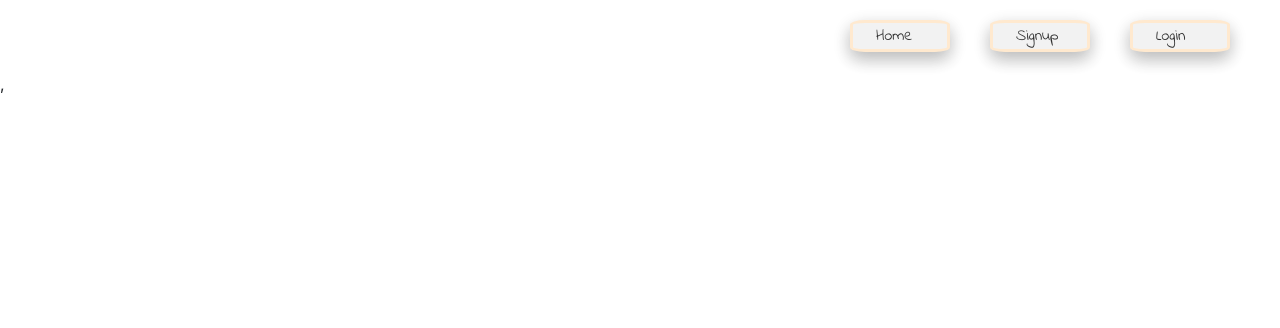
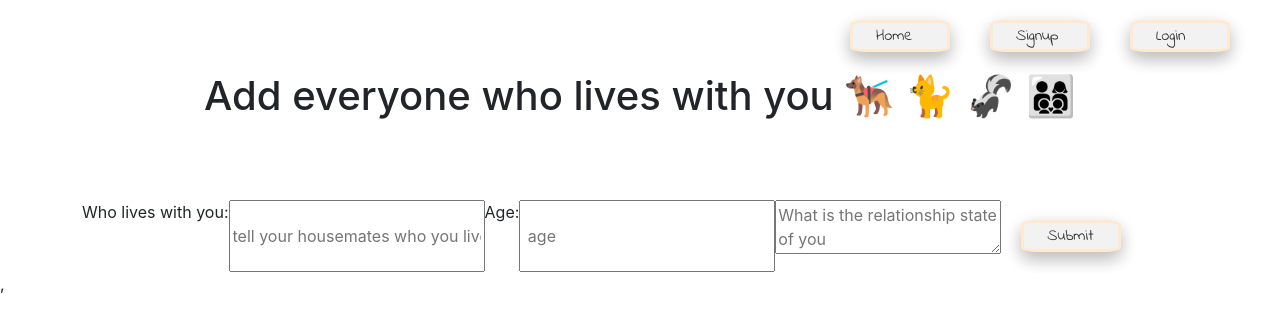
Before and after one commit to Maya12311/theFinalProject, a React (Create React App) app in the folder client/: page /addmember/1 in a window 1280 px wide. Shown: the top 328 px of the page. Built offline with nearby package versions, Linux system fonts and the light colour scheme; no server answers.

Commit message:
i get the data from addmember and now i wanna make them see.

```diff
--- a/client/src/App.js
+++ b/client/src/App.js
@@ -12,6 +12,8 @@ import Profile from './pages/Profile';
 import Neighbears from './pages/Neighbears'
 import Event from './pages/Event';
 import AllPage from './pages/AllPage';
+import AddMember from "./pages/AddMember"
+
 
 function App() {
 
@@ -31,6 +33,7 @@ function App() {
         <Route path='/neighbears/:id' element={<Neighbears />} />
         <Route path='/event' element={<Event/>}/>
         <Route path='/overview' element={<AllPage/>}/>
+        <Route path='/addmember/:id' element={<AddMember/>}/>
 
 
         <Route path ="*" element ={ErrorPage}/>
--- /dev/null
+++ b/client/src/pages/AddMember.js
@@ -0,0 +1,90 @@
+import {useState} from "react";
+import { useParams } from 'react-router-dom';
+
+import axios from 'axios';
+
+function AddMember(){
+
+    let {id} = useParams()
+    console.log(id)
+
+    const [flatmate, setFlatmate] = useState('')
+    const [relationship, setRelationship] = useState('')
+    const [age, setAge] = useState(undefined)
+
+
+	const handleSubmit = e => {
+		e.preventDefault()
+		const requestBody = {  flatmate, relationship, age }
+        console.log(requestBody)
+		axios.post(`/api/addmember/${id}`, requestBody)
+        .then((response) => {
+          //  console.log('response', response)
+            // Reset the state
+            setRelationship("");
+            setFlatmate("");
+            setAge(undefined)
+          });
+      };
+
+
+	const handleFlatmate = e => setFlatmate(e.target.value)
+	const handleRelationship = e => setRelationship(e.target.value)
+    const handleAge = e => setAge(e.target.value)
+
+
+
+    return(
+        <div>
+<h1>Add everyone who lives with you 🐕‍🦺 🐈 🦨 👨‍👩‍👦‍👦</h1>
+<form onSubmit={handleSubmit}>
+
+<div className="container">
+
+
+    <label className="custom-select">Who lives with you:</label>
+    <input
+        className="custom-select"
+        type="text"
+        name="flatmate"
+        placeholder="tell your housemates who you live with"
+        value={flatmate}
+        onChange={handleFlatmate}
+        />
+
+<label className="custom-select">Age:</label>
+    <input
+        className="custom-select"
+        type="text"
+        name="age"
+        placeholder=" age"
+        value={age}
+        onChange={handleAge}
+        />
+
+        <div>
+
+    <label></label>
+    <textarea
+        type="text"
+        name="relationship"
+
+        placeholder="What is the relationship state of you"
+
+        value={relationship}
+        onChange={handleRelationship}
+    />
+    </div>
+
+    <button className="signupButton navi" type="submit">Submit</button>
+
+    </div>
+
+</form>
+
+
+        </div>
+    )
+}
+
+export default AddMember
--- a/client/src/pages/Profile.js
+++ b/client/src/pages/Profile.js
@@ -29,6 +29,9 @@ function Profile(props){
       </Link>
 
 
+      <Link to={`/addMember/${user._id}`}><button>
+       Add Flatmates, partner or Family member</button></Link>
+
         <img src={profilePic} alt="pictureOfanonymous"/>
 
         </div>
```
